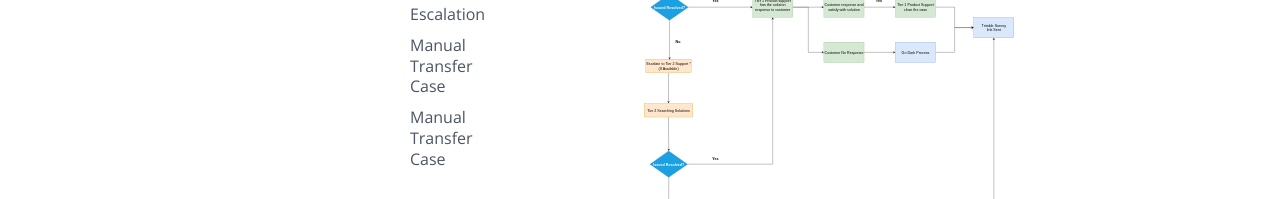
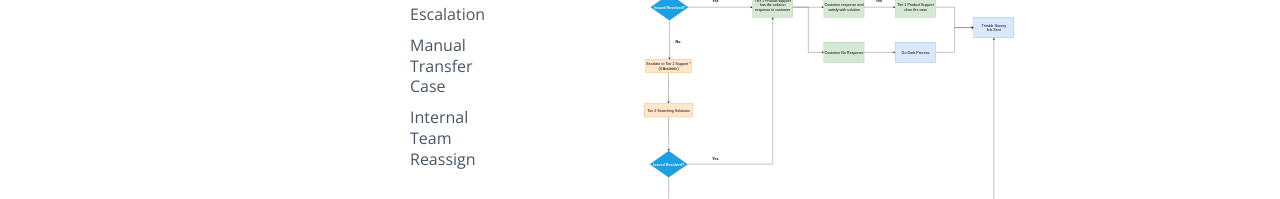
Before and after one commit to KaiLoonTey/Salesforce_ServiceGuide, an MkDocs documentation site: the page built from docs/index.md, in a window 1280 px wide and 900 px high, scrolled down 581 px. Shown: the part 701-900 px from the top of the window. Built offline with MkDocs 1.6.1 and Material for MkDocs 9.7.7, drawn with Linux system fonts in a browser that asks for light colours.

Commit message:
Update_Navi

```diff
--- a/mkdocs.yml
+++ b/mkdocs.yml
@@ -48,7 +48,7 @@ nav:
         - Reassign Cases:
             - Escalation: ReassignCases.md
             - Manual Transfer Case: ManualTransfer.md
-            - Manual Transfer Case: Internal_Assign.md
+            - Internal Team Reassign: Internal_Assign.md
         - Trimble Survey:
             - NPS Score: NPS.md
         - Help and Resources:
```
